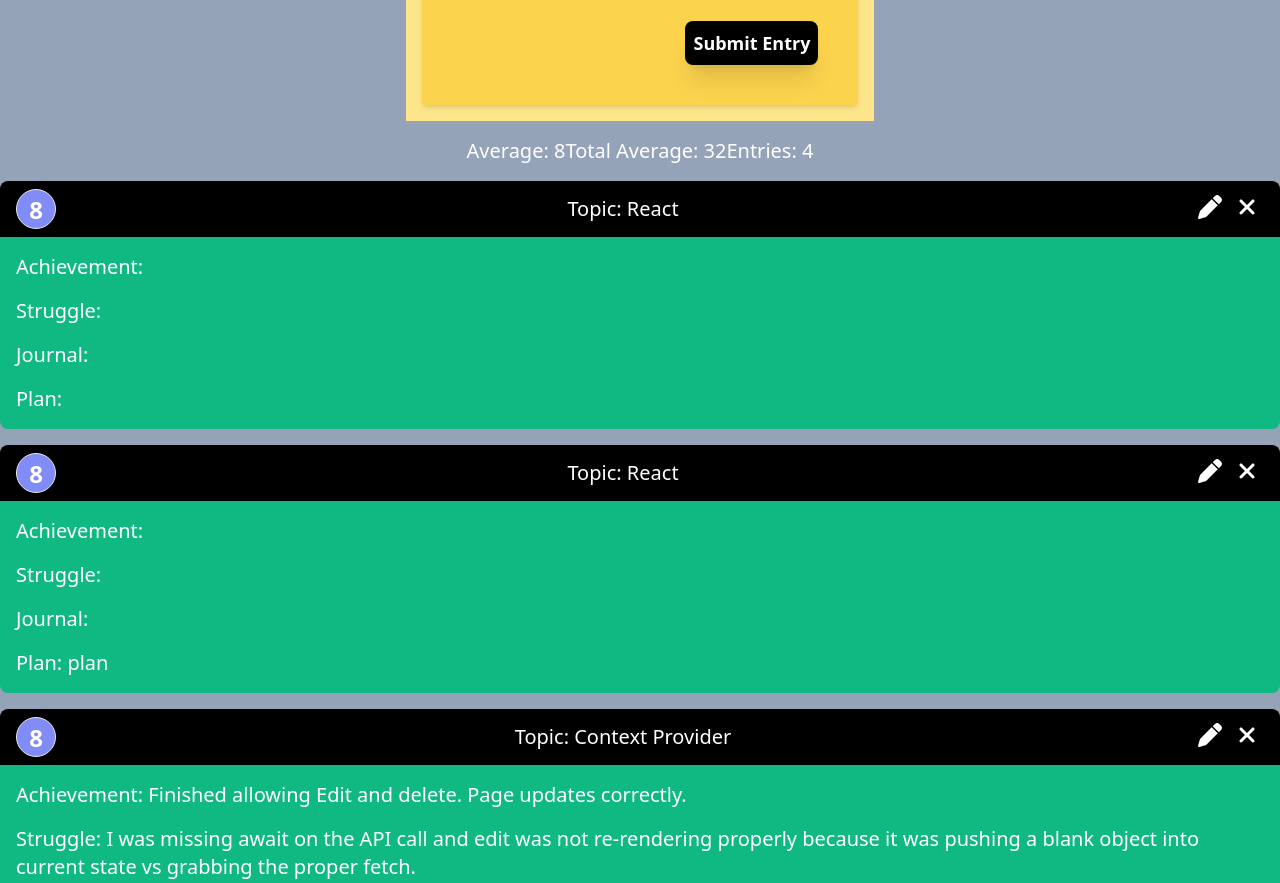
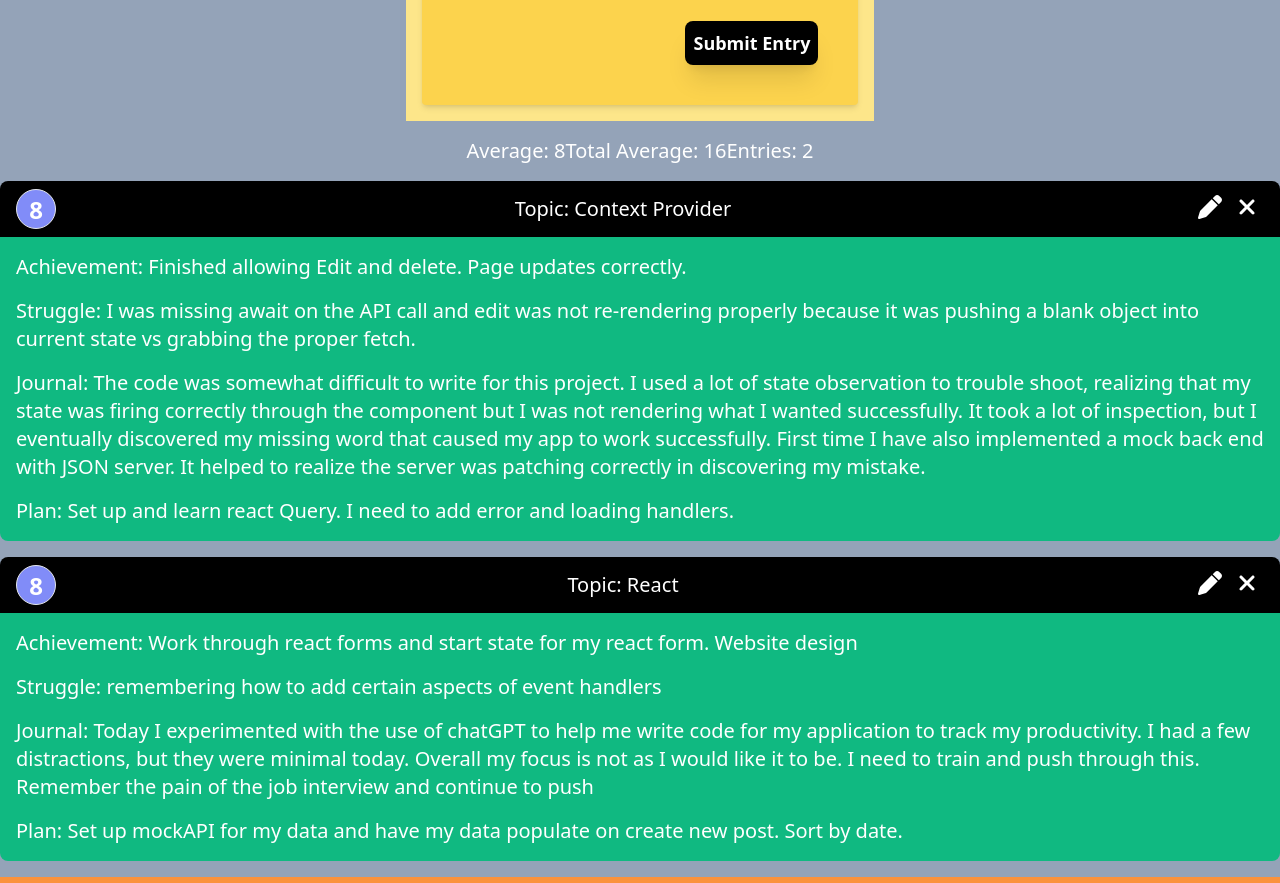
Before and after one commit to mjmitchelldpt1/productivity-tracker, a React (Vite) app: page / in a window 1280 px wide. Shown: the part 740-1623 px from the top of the page. Built offline with nearby package versions, Linux system fonts and the light colour scheme; data requests are answered from the project's data file.

Commit message:
basic stats based on rating entry

```diff
--- a/db.json
+++ b/db.json
@@ -19,26 +19,6 @@
       "journal": "The code was somewhat difficult to write for this project.  I used a lot of state observation to trouble shoot, realizing that my state was firing correctly through the component but I was not rendering what I wanted successfully.  It took a lot of inspection, but I eventually discovered my missing word that caused my app to work successfully.  First time I have also implemented a mock back end with JSON server.  It helped to realize the server was patching correctly in discovering my mistake.  ",
       "plan": "Set up and learn react Query.  I need to add error and loading handlers. ",
       "id": 3
-    },
-    {
-      "date": "2022-12-22T14:11:50.847Z",
-      "topic": "React",
-      "rating": 8,
-      "achievement": "",
-      "struggle": "",
-      "journal": "",
-      "plan": "plan",
-      "id": 4
-    },
-    {
-      "date": "2022-12-22T14:12:01.176Z",
-      "topic": "React",
-      "rating": 8,
-      "achievement": "",
-      "struggle": "",
-      "journal": "",
-      "plan": "",
-      "id": 5
     }
   ]
 }
--- a/package.json
+++ b/package.json
@@ -13,6 +13,7 @@
     "@fortawesome/free-regular-svg-icons": "^6.2.1",
     "@fortawesome/free-solid-svg-icons": "^6.2.1",
     "@fortawesome/react-fontawesome": "^0.2.0",
+    "axios": "^1.2.1",
     "babel-plugin-macros": "^3.1.0",
     "eslint": "^8.29.0",
     "react": "^18.2.0",
--- a/src/components/ProductivityForm.jsx
+++ b/src/components/ProductivityForm.jsx
@@ -33,7 +33,7 @@ const ProductivityForm = ({ addEntry, entryEditor, updateEntry, entryId }) => {
     const newFormData = {
       date: currentDate,
       topic: topic,
-      rating: rating,
+      rating,
       achievement: achievement,
       struggle: struggle,
       journal: journal,
--- a/src/components/ProductivityStats.jsx
+++ b/src/components/ProductivityStats.jsx
@@ -1,10 +1,12 @@
 import React from "react";
 
 const ProductivityStats = ({ productivityData }) => {
-  let totalAverage = productivityData.reduce((total, item) => {
+  const totalAverage = productivityData.reduce((total, item) => {
+    console.log(typeof total, total, "total");
+    console.log(typeof item.rating, item.rating, "rating");
     return total + item.rating;
   }, 0);
-  console.log(productivityData);
+
   return (
     <div>
       Average: {totalAverage / productivityData.length}
```
Also changed, not shown: 1 other file (tests, documents, lock files or other folders).
